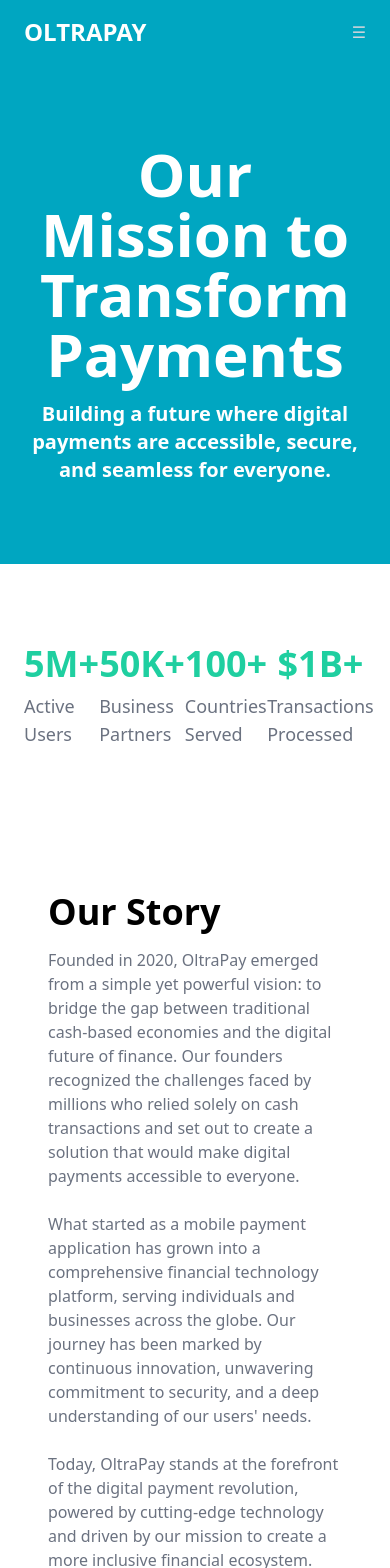
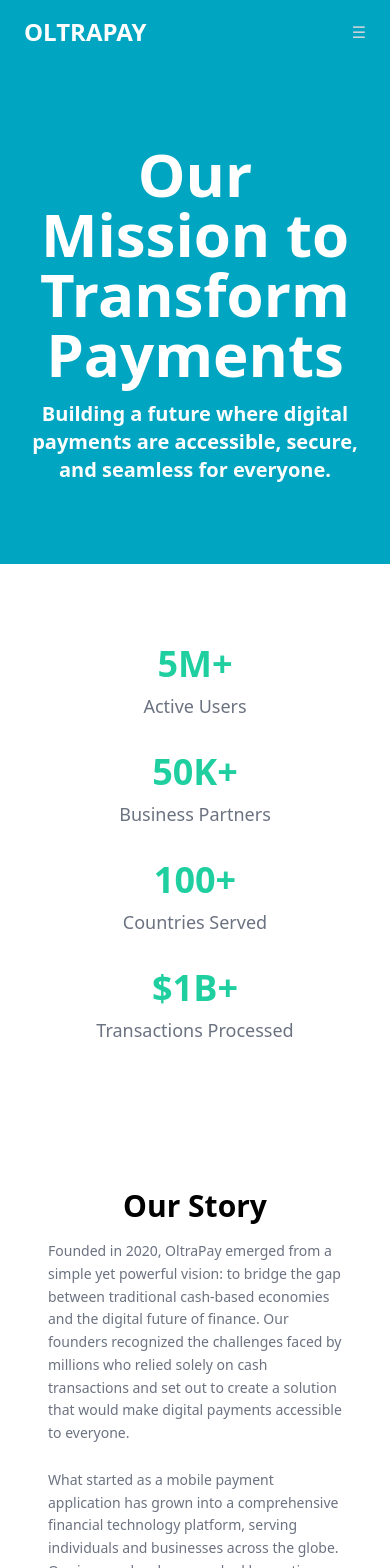
Before and after one commit to dominicOT/Oltrapay-website, a React (Vite) app: page /about in a window 390 px wide. Shown: the top 1568 px of the page. Built offline with nearby package versions, Linux system fonts and the light colour scheme.

Commit message:
[UPDATE]: layout and looks

```diff
--- a/src/features/About/AboutDetails.jsx
+++ b/src/features/About/AboutDetails.jsx
@@ -3,22 +3,22 @@ import React from "react";
 const AboutDetails = () => {
   return (
     <section className="text-gray-500 py-8">
-      <div className="container mx-auto flex flex-col lg:flex-col px-6 lg:px-24 py-12  gap-12">
+      <div className="container mx-auto flex flex-col px-6 lg:px-24 py-12 gap-12">
         {/* STATS */}
-        <div className="w-full flex flex-row items-center justify-between">
-          <div className="flex flex-col items-center gap-2 text-left justify-start">
+        <div className="w-full grid grid-cols-1 sm:grid-cols-2 lg:grid-cols-4 gap-8 items-center text-center">
+          <div className="flex flex-col items-center gap-2">
             <p className="text-4xl text-primary font-bold">5M+</p>
             <span className="font-medium text-lg">Active Users</span>
           </div>
-          <div className="flex flex-col items-center gap-2 text-left justify-start">
+          <div className="flex flex-col items-center gap-2">
             <p className="text-4xl text-primary font-bold">50K+</p>
             <span className="font-medium text-lg">Business Partners</span>
           </div>
-          <div className="flex flex-col items-center gap-2 text-left justify-start">
+          <div className="flex flex-col items-center gap-2">
             <p className="text-4xl text-primary font-bold">100+</p>
             <span className="font-medium text-lg">Countries Served</span>
           </div>
-          <div className="flex flex-col items-center gap-2 text-left justify-start">
+          <div className="flex flex-col items-center gap-2">
             <p className="text-4xl text-primary font-bold">$1B+</p>
             <span className="font-medium text-lg">Transactions Processed</span>
           </div>
@@ -26,9 +26,10 @@ const AboutDetails = () => {
 
         {/* Our Story */}
         <div className="mt-24 px-6 lg:px-24">
-          <h1 className="text-4xl font-bold text-black">Our Story</h1>
-
-          <p className="mt-4 text-left">
+          <h1 className="text-3xl lg:text-4xl font-bold text-black text-center lg:text-left">
+            Our Story
+          </h1>
+          <p className="mt-4 text-left text-sm lg:text-base leading-relaxed">
             Founded in 2020, OltraPay emerged from a simple yet powerful vision:
             to bridge the gap between traditional cash-based economies and the
             digital future of finance. Our founders recognized the challenges
@@ -36,22 +37,19 @@ const AboutDetails = () => {
             to create a solution that would make digital payments accessible to
             everyone.
           </p>
-          <p className="mt-6">
+          <p className="mt-6 text-left text-sm lg:text-base leading-relaxed">
             What started as a mobile payment application has grown into a
             comprehensive financial technology platform, serving individuals and
             businesses across the globe. Our journey has been marked by
             continuous innovation, unwavering commitment to security, and a deep
             understanding of our users' needs.
           </p>
-          <p className="mt-6">
+          <p className="mt-6 text-left text-sm lg:text-base leading-relaxed">
             Today, OltraPay stands at the forefront of the digital payment
             revolution, powered by cutting-edge technology and driven by our
             mission to create a more inclusive financial ecosystem.
           </p>
         </div>
-
-        {/* Core Values */}
-
       </div>
     </section>
   );
```
